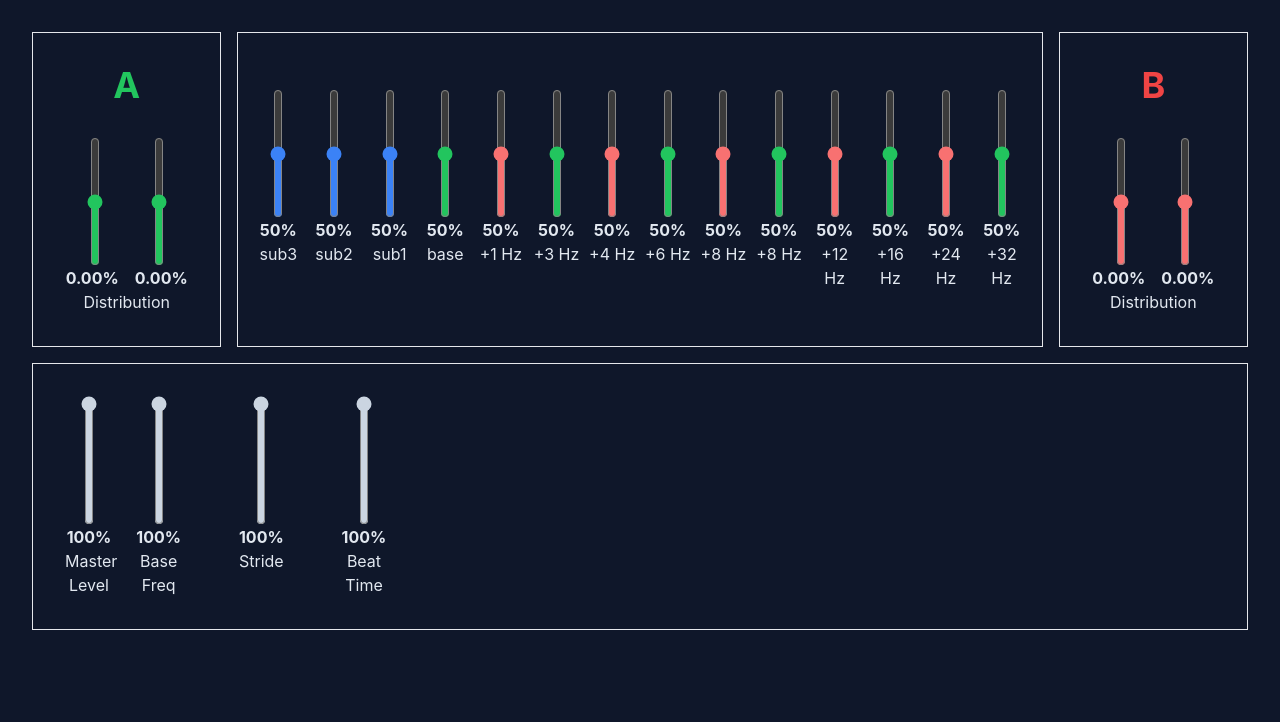
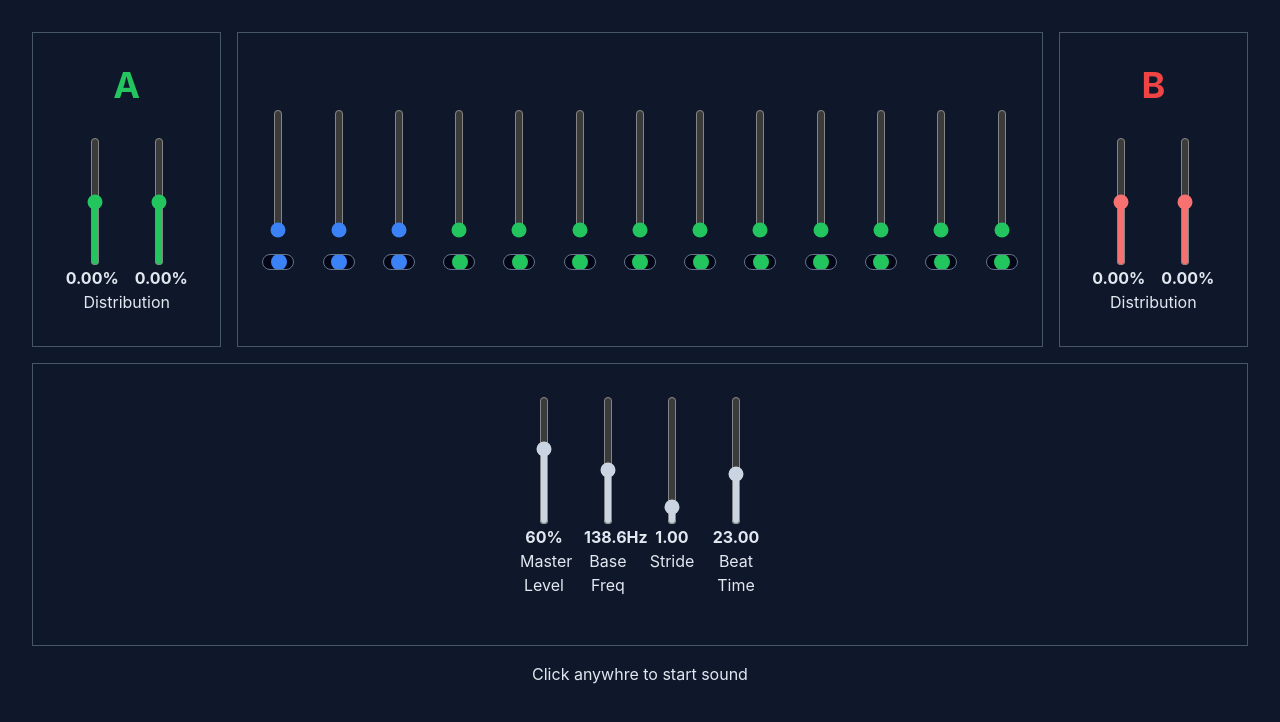
Before and after one commit to lakmeer/supergen, a SvelteKit app: page / in a window 1280 px wide. Shown: the top 722 px of the page. Built offline with nearby package versions, Linux system fonts and the light colour scheme.

Commit message:
Working basics

```diff
--- a/src/app.css
+++ b/src/app.css
@@ -17,11 +17,4 @@
     -webkit-font-smoothing: antialiased;
     -moz-osx-font-smoothing: grayscale;
   }
-
-
-  input[type="range"][orient="vertical"] {
-    writing-mode: bt-lr;
-    appearance: slider-vertical;
-    width: 1rem;
-  }
 }
--- /dev/null
+++ b/src/components/Panner.svelte
@@ -0,0 +1,10 @@
+<script lang="ts">
+  export let value:number
+  $: v = value/2 + 0.5
+</script>
+
+<div class="h-4 w-8 mx-auto relative bg-slate-950 flex overflow-hidden rounded-full border border-slate-500">
+  <div class="absolute h-4 w-4 {$$restProps.class} rounded-full"
+    style:top="-1px"
+    style:left="{v*50}%" />
+</div>
--- a/src/components/Slider.svelte
+++ b/src/components/Slider.svelte
@@ -7,16 +7,28 @@
 
   export let label = ""
   export let disabled = false
+  export let showValue = false
+
+  export let display : 'basic' | 'percent' | 'hz' = 'basic'
 </script>
 
 
 <div class="text-center w-12 {$$restProps.class}">
+  <input class="block mx-auto" type="range" bind:value {min} {max} {step} {disabled} />
 
-  <input class="block mx-auto" type="range" orient="vertical" bind:value {min} {max} {step} {disabled} />
-
-  <span class="block">
-    <strong>{value/max * 100}%</strong>
-  </span>
+  {#if showValue}
+    <span class="block">
+      {#if display === 'basic'}
+        <strong>{value.toFixed(2)}</strong>
+      {/if}
+      {#if display === 'hz'}
+        <strong>{value.toFixed(1)}Hz</strong>
+      {/if}
+      {#if display === 'percent'}
+        <strong>{(value/(max - min)*100).toFixed(0)}%</strong>
+      {/if}
+    </span>
+  {/if}
 
   {#if label}
     <span class="block">
@@ -24,4 +36,16 @@
     </span>
   {/if}
 
+  <div class="mt-4">
+    <slot />
+  </div>
 </div>
+
+
+<style>
+  input {
+    writing-mode: bt-lr;
+    appearance: slider-vertical;
+    width: 1rem;
+  }
+</style>
--- a/src/components/XY.svelte
+++ b/src/components/XY.svelte
@@ -13,8 +13,8 @@
 <div class="text-center w-32 {$$restProps.class}">
 
   <div class="flex justify-center">
-    <input class="block mx-auto" type="range" orient="vertical" bind:value={value[0]} {min} {max} {step} {disabled} />
-    <input class="block mx-auto" type="range" orient="vertical" bind:value={value[1]} {min} {max} {step} {disabled} />
+    <input class="block mx-auto" type="range" bind:value={value[0]} {min} {max} {step} {disabled} />
+    <input class="block mx-auto" type="range" bind:value={value[1]} {min} {max} {step} {disabled} />
   </div>
 
   <span class="flex gap-4 justify-center">
@@ -28,3 +28,12 @@
     </span>
   {/if}
 </div>
+
+
+<style>
+  input {
+    writing-mode: bt-lr;
+    appearance: slider-vertical;
+    width: 1rem;
+  }
+</style>
--- /dev/null
+++ b/src/lib/Osc.ts
@@ -0,0 +1,80 @@
+
+//
+// Binaural Panning Oscillator
+//
+
+export default class Osc {
+
+  ctx: AudioContext
+
+  freq: AudioParam    // Output ptich
+  gain: AudioParam    // Volume
+  rate: AudioParam    // LFO rate
+
+  fx: FreqXform
+
+  constructor (ctx:AudioContext, out:AudioNode, base:number, fx:FreqXform, amp:number, k:number) {
+
+    const osc = ctx.createOscillator()
+    osc.frequency.value = fx(base)
+
+    const gain = ctx.createGain()
+    gain.gain.value = amp
+
+    const safety = ctx.createGain()
+    safety.gain.value = 0.5
+
+    const pan = ctx.createStereoPanner()
+    pan.pan.value = 0
+
+    const lfoGain = ctx.createGain()
+    lfoGain.gain.value = 0.8
+    lfoGain.connect(pan.pan)
+
+    const analyser = ctx.createAnalyser()
+    analyser.fftSize = 2048
+    analyser.connect(lfoGain)
+
+    const lfo = ctx.createOscillator()
+    lfo.frequency.value = k
+    lfo.connect(analyser)
+
+    gain.connect(out)
+    safety.connect(gain)
+    pan.connect(safety)
+    osc.connect(pan)
+
+    lfo.start()
+    osc.start()
+
+    this.ctx  = ctx
+    this.fx   = fx
+    this.freq = osc.frequency
+    this.rate = lfo.frequency
+    this.gain = gain.gain
+
+    this.ana  = analyser
+    this.peek = new Float32Array(1)
+  }
+
+  get base () {
+    return this.fx(this.freq.value)
+  }
+
+  set base (f:number) {
+    this.freq.linearRampToValueAtTime(this.fx(f), this.ctx.currentTime + 0.1)
+  }
+
+  get level () {
+    return this.gain.value
+  }
+
+  set level (v:number) {
+    this.gain.linearRampToValueAtTime(v, this.ctx.currentTime + 0.1)
+  }
+
+  get pan () {
+    this.ana.getFloatTimeDomainData(this.peek)
+    return this.peek[0]
+  }
+}
--- a/src/lib/engine.ts
+++ b/src/lib/engine.ts
@@ -1,128 +1,108 @@
 
-import { browser } from '$app/environment'
+import Osc from '$lib/Osc'
 
-const C_SHARP = [ 17.32, 34.65, 69.30, 138.59, 277.18 ]
 
-const smoothSet = (param:AudioParam, target:number, gap = 0.1) => {
-  param.linearRampToValueAtTime(target, audioCtx.currentTime + gap)
-}
+//
+// Binaural Explorer Engine
+//
 
-const addOver = (label:string, f:FreqXform, a:number, k = 1) => {
+export default class Engine {
 
-  const over = audioCtx.createOscillator()
-  over.frequency.value = f(baseFreq)
-  over.start()
+  ctx:    AudioContext
+  output: GainNode
 
-  const pan = audioCtx.createStereoPanner()
-  pan.pan.value = 0
-  over.connect(pan)
+  sep:    number
+  rate:   number
 
-  if (k !== 0) {
-    const lfo = audioCtx.createOscillator()
-    lfo.type = 'sine'
-    lfo.frequency.value = 1/k
-    lfo.start()
-
-    const lfoGain = audioCtx.createGain()
-    lfoGain.gain.value = 0.8
-    lfo.connect(lfoGain)
-    lfoGain.connect(pan.pan)
+  oscs: {
+    all: Osc[],
+    sub: Osc[],
+    a:   Osc[],
+    b:   Osc[],
   }
 
-  const gain = audioCtx.createGain()
-  gain.gain.value = 0.5 * a
-  gain.connect(globalGain)
-  pan.connect(gain)
+  #freq: number
 
-  const self = {
-    xform: f,
-    freq: over.frequency,
-    gain: gain.gain,
-    pan:  pan.pan,
+  constructor (level: number, preset: Preset) {
+
+    const ctx = new AudioContext()
+
+    this.output = ctx.createGain()
+    this.output.gain.value = level
+    this.output.connect(ctx.destination)
+
+    this.ctx   = ctx
+
+    const { freq, sep, rate } = preset
+
+    this.sep   = sep
+    this.rate  = rate
+    this.#freq = freq
+
+    this.oscs = {}
+
+    this.oscs.sub =  [
+      new Osc(ctx, this.output, freq, (f => f/8), 0, 1/(rate/1.3)),
+      new Osc(ctx, this.output, freq, (f => f/4), 0, 1/(rate/1.2)),
+      new Osc(ctx, this.output, freq, (f => f/2), 0, 1/(rate/1.1)),
+    ]
+
+    this.oscs.a = [
+      new Osc(ctx, this.output, freq, (f => f + sep * 0),  0, 1/(rate - 0)),
+      new Osc(ctx, this.output, freq, (f => f + sep * 1),  0, 1/(rate - 1)),
+      new Osc(ctx, this.output, freq, (f => f + sep * 3),  0, 1/(rate - 2)),
+      new Osc(ctx, this.output, freq, (f => f + sep * 4),  0, 1/(rate - 3)),
+      new Osc(ctx, this.output, freq, (f => f + sep * 6),  0, 1/(rate - 4)),
+      new Osc(ctx, this.output, freq, (f => f + sep * 8),  0, 1/(rate - 5)),
+      new Osc(ctx, this.output, freq, (f => f + sep * 12), 0, 1/(rate - 6)),
+      new Osc(ctx, this.output, freq, (f => f + sep * 16), 0, 1/(rate - 7)),
+      new Osc(ctx, this.output, freq, (f => f + sep * 24), 0, 1/(rate - 8)),
+      new Osc(ctx, this.output, freq, (f => f + sep * 32), 0, 1/(rate - 9)),
+    ]
+
+    this.oscs.b = [
+    ]
+
+    this.oscs.all = this.oscs.sub.concat(this.oscs.a).concat(this.oscs.b)
+
+    this.apply(preset)
   }
 
-  const slider = addSlider(label, a, v => smoothSet(gain.gain, v))
+  apply (preset: Preset) {
+    const { freq, sep, rate, tones } = preset
 
-  overs[label] = self
-  return self
-}
+    this.sep   = sep
+    this.rate  = rate
+    this.#freq = freq
 
-let baseFreq = C_SHARP[3]
-const loopTime = 23 // seconds
-
-let seperation = 1
-
-const overs = {}
-
-
-const PRESET_TEST = {
-  freq: C_SHARP[3],
-  base: [ 0.25, 0.45, 0.65, 0.77 ],
-  over: [ 0.36, 0.64, 0.00, 0.32, 0.00, 0.18, 0.00, 0.00, 0.00 ],
-}
-
-const PRESET_SUPERGEN = {
-  freq: C_SHARP[3],
-  base: [ 0, 0, 0, 0.77 ],
-  over: [ 0.36, 0.64, 0.00, 0.32, 0.00, 0.18, 0.00, 0.00, 0.00 ],
-}
-
-const PRESET_TOWEL = {
-  freq: C_SHARP[2],
-  base: [ 0.8, 0.8, 0.8, 0.8 ],
-  over: [ 0, 0, 0, 0, 0, 0, 0, 0, 0 ],
-}
-
-const preset = PRESET_SUPERGEN
-
-
-let audioCtx
-let globalGain
-
-let Engine = { value: 2 }
-
-export default Engine
-
-
-if (browser) {
-  console.log(audioCtx, AudioContext)
-  audioCtx = new AudioContext()
-  console.log(audioCtx, AudioContext)
-
-  globalGain = audioCtx.createGain()
-  globalGain.gain.value = 0.9
-  globalGain.connect(audioCtx.destination)
-
-
-  const setBaseFreq = (freq:number) => {
-    baseFreq = freq
-
-    for (const over of Object.values(overs)) {
-      over.freq.value = over.xform(baseFreq)
+    for (const i in this.oscs.all) {
+      const osc = this.oscs.all[i]
+      osc.base = freq
+      osc.level = tones[i]
     }
   }
 
-  addOver('sssub', f => f/8, preset.base[0], loopTime/7)
-  addOver('ssub',  f => f/4, preset.base[1], loopTime/5)
-  addOver('sub',   f => f/2, preset.base[2], loopTime/3)
-  addOver('base',  f => f,   preset.base[3], loopTime)
+  get base () {
+    return this.#freq
+  }
 
-  addOver('+1',  f => f + seperation * 1,  preset.over[0], loopTime - 1)
-  addOver('+3',  f => f + seperation * 3,  preset.over[1], loopTime - 2)
-  addOver('+4',  f => f + seperation * 4,  preset.over[2], loopTime - 3)
-  addOver('+6',  f => f + seperation * 6,  preset.over[3], loopTime - 4)
-  addOver('+8',  f => f + seperation * 8,  preset.over[4], loopTime - 5)
-  addOver('+12', f => f + seperation * 12, preset.over[5], loopTime - 6)
-  addOver('+16', f => f + seperation * 16, preset.over[6], loopTime - 7)
-  addOver('+24', f => f + seperation * 24, preset.over[7], loopTime - 8)
-  addOver('+32', f => f + seperation * 32, preset.over[8], loopTime - 9)
+  set base (freq: number) {
+    this.#freq = freq
 
-  addSlider('master', globalGain.gain.value, v => smoothSet(globalGain.gain, v))
-  addSlider('sep', 1, (v) => {
-    seperation = v
-    setBaseFreq(baseFreq)
-  }, 0.1, 10, 0.01)
+    for (const osc of this.oscs.all) {
+      osc.base = freq
+    }
+  }
 
-  addSlider('core freq', baseFreq, v => setBaseFreq(v), C_SHARP[0], C_SHARP[4], 0.1)
+  get level () {
+    return this.output.gain.value
+  }
 
+  set level (level: number) {
+    this.output.gain.linearRampToValueAtTime(level, this.ctx.currentTime + 0.1)
+  }
+
+  destroy () {
+    this.ctx.close()
+  }
 }
--- a/src/lib/utils.ts
+++ b/src/lib/utils.ts
@@ -1,3 +1,5 @@
+
+// Math Stuff
 
 const { floor, random, cos, sin, hypot, PI } = Math
 export { floor, random, cos, sin, hypot, PI }
@@ -6,5 +8,3 @@ export const lerp   = (a:number, b:number, t:number) => a + (b - a) * t
 export const unlerp = (a:number, b:number, t:number) => (t - a) / (b - a)
 export const sq     = (x:number) => x * x
 export const clamp  = (x:number, a = 0, b = 1) => x < a ? a : x > b ? b : x
-
-export const Q = (selector: string, context:HTMLElement = document) => context.querySelector(selector)
--- a/src/routes/+page.svelte
+++ b/src/routes/+page.svelte
@@ -2,22 +2,56 @@
   import { onMount } from 'svelte'
 
   import Slider from '../components/Slider.svelte'
-  import XY     from '../components/XY.svelte'
+  import Panner from '../components/Panner.svelte'
+  import Xy     from '../components/XY.svelte'
+
+  import Engine  from '$lib/Engine'
 
 
+  const C_SHARP = [ 17.32, 34.65, 69.30, 138.59, 277.18 ]
+
+  const PRESET_TEST:Preset = {
+    freq: C_SHARP[3],
+    rate: 23,
+    sep: 1,
+    tones: [ 0, 0, 0, 0.77, 0, 0, 0, 0, 0, 0, 0, 0, 0 ],
+  }
+
+  const PRESET_SUPERGEN:Preset = {
+    freq: C_SHARP[3],
+    rate: 23,
+    sep: 1,
+    tones: [ 0.25, 0.45, 0.65, 0.77, 0.36, 0.64, 0.00, 0.32, 0.00, 0.18, 0.00, 0.00, 0.00 ],
+  }
+
+  let rafref
+  let engine:Engine
+
   onMount(() => {
+    engine = new Engine(0.6, PRESET_SUPERGEN)
 
+    const poke = () => {
+      engine = engine
+      rafref = requestAnimationFrame(poke)
+    }
+
+    poke()
+
+    return () => {
+      engine.destroy()
+      cancelAnimationFrame(rafref)
+    }
   })
 
   function resumeOnClick () {
-    if (audioCtx.state === 'suspended') {
-      audioCtx.resume()
+    if (engine.ctx.state === 'suspended') {
+      engine.ctx.resume()
     }
   }
 
   function suspendOnSpace (event:KeyboardEvent) {
     if (event.key === ' ') {
-      audioCtx.suspend()
+      engine.ctx.suspend()
     }
   }
 </script>
@@ -26,45 +60,49 @@
 <svelte:document on:keydown={suspendOnSpace} on:click={resumeOnClick} />
 
 
-
-<div class="grid grid-cols-subgrid col-span-2 p-8 border">
+{#if engine}
+  <div class="grid grid-cols-subgrid col-span-2 p-8 border border-slate-600">
     <div class="col-span-2 flex flex-col items-center">
       <span class="text-4xl mb-8 text-green-500 font-bold">A</span>
-    <XY class="accent-green-500" label="Distribution" value={[0, 0]} />
+      <Xy class="accent-green-500" label="Distribution" value={[0, 0]} />
     </div>
   </div>
 
-<div class="border col-span-8 p-4 flex items-center">
+  <div class="border col-span-8 p-4 flex items-center border-slate-600">
     <div class="flex justify-between w-full">
+      {#each engine.oscs.sub as osc, i}
+        <Slider display="percent" bind:value={osc.level} class="accent-blue-500">
+          <Panner value={osc.pan} class="bg-blue-500" />
+        </Slider>
+      {/each}
 
-    <Slider label="sub3"   value={0.5} class="accent-blue-500" />
-    <Slider label="sub2"   value={0.5} class="accent-blue-500" />
-    <Slider label="sub1"   value={0.5} class="accent-blue-500" />
-    <Slider label="base"   value={0.5} class="accent-green-500" />
-    <Slider label="+1 Hz"  value={0.5} class="accent-red-400" />
-    <Slider label="+3 Hz"  value={0.5} class="accent-green-500" />
-    <Slider label="+4 Hz"  value={0.5} class="accent-red-400" />
-    <Slider label="+6 Hz"  value={0.5} class="accent-green-500" />
-    <Slider label="+8 Hz"  value={0.5} class="accent-red-400" />
-    <Slider label="+8 Hz"  value={0.5} class="accent-green-500" />
-    <Slider label="+12 Hz" value={0.5} class="accent-red-400" />
-    <Slider label="+16 Hz" value={0.5} class="accent-green-500" />
-    <Slider label="+24 Hz" value={0.5} class="accent-red-400" />
-    <Slider label="+32 Hz" value={0.5} class="accent-green-500" />
+      {#each engine.oscs.a as osc, i}
+        <Slider display="percent" bind:value={osc.level} class="accent-green-500">
+          <Panner value={osc.pan} class="bg-green-500" />
+        </Slider>
+      {/each}
 
+      {#each engine.oscs.b as osc, i}
+        <Slider display="percent" bind:value={osc.level} class="accent-red-400">
+          <Panner value={osc.pan} class="bg-red-400" />
+        </Slider>
+      {/each}
     </div>
   </div>
 
-<div class="grid grid-cols-subgrid col-span-2 p-8 border">
+  <div class="grid grid-cols-subgrid col-span-2 p-8 border border-slate-600">
     <div class="col-span-2 flex flex-col items-center">
       <span class="text-4xl mb-8 text-red-500 font-bold">B</span>
-    <XY class="accent-red-400" label="Distribution" value={[0, 0]} />
+      <Xy class="accent-red-400" label="Distribution" value={[0, 0]} />
     </div>
   </div>
 
-<div class="grid grid-cols-subgrid col-span-12 border p-8 justify-center">
-  <Slider label="Master Level" value={1} class="accent-slate-300" />
-  <Slider label="Base Freq"    value={1} class="accent-slate-300" />
-  <Slider label="Stride"       value={1} class="accent-slate-300" />
-  <Slider label="Beat Time"    value={1} class="accent-slate-300" />
+  <div class="flex col-span-12 space-x-4 border p-8 justify-center border-slate-600">
+    <Slider label="Master Level" display="percent" showValue bind:value={engine.level} min={0}   max={1}   step={0.01} class="accent-slate-300" />
+    <Slider label="Base Freq"    display="hz"      showValue bind:value={engine.base}  min={10}  max={320} step={0.1}  class="accent-slate-300" />
+    <Slider label="Stride"       display="basic"   showValue bind:value={engine.sep}   min={0.1} max={10}  step={0.1} class="accent-slate-300" />
+    <Slider label="Beat Time"    display="basic"   showValue bind:value={engine.rate}  min={0.1} max={60}  step={0.1} class="accent-slate-300" />
   </div>
+
+  <p class="col-span-12 text-center">Click anywhre to start sound</p>
+{/if}
```
Also changed, not shown: src/app.d.ts (+7 -4 lines). Lines whose indentation alone changed are shown as unchanged.
